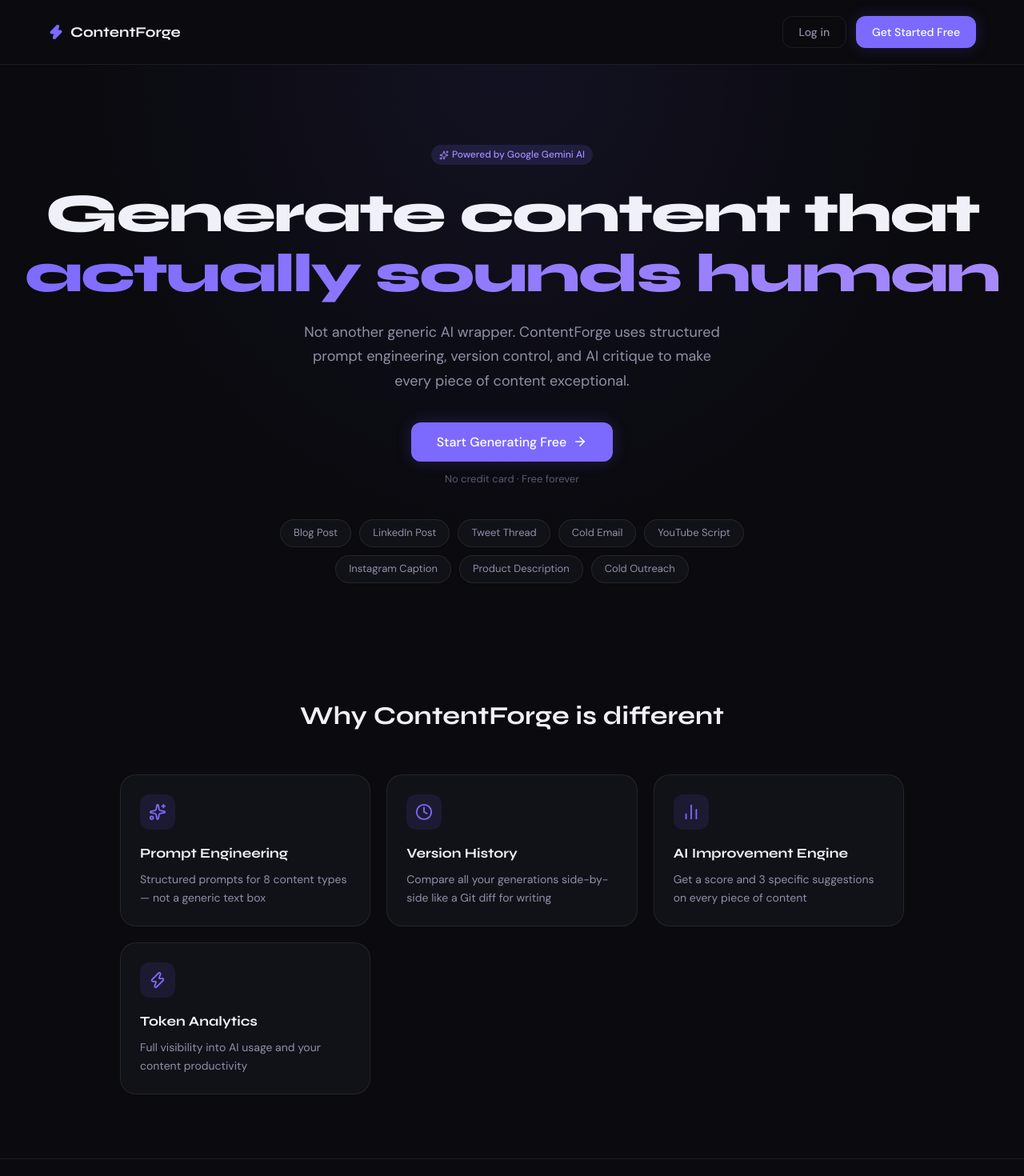
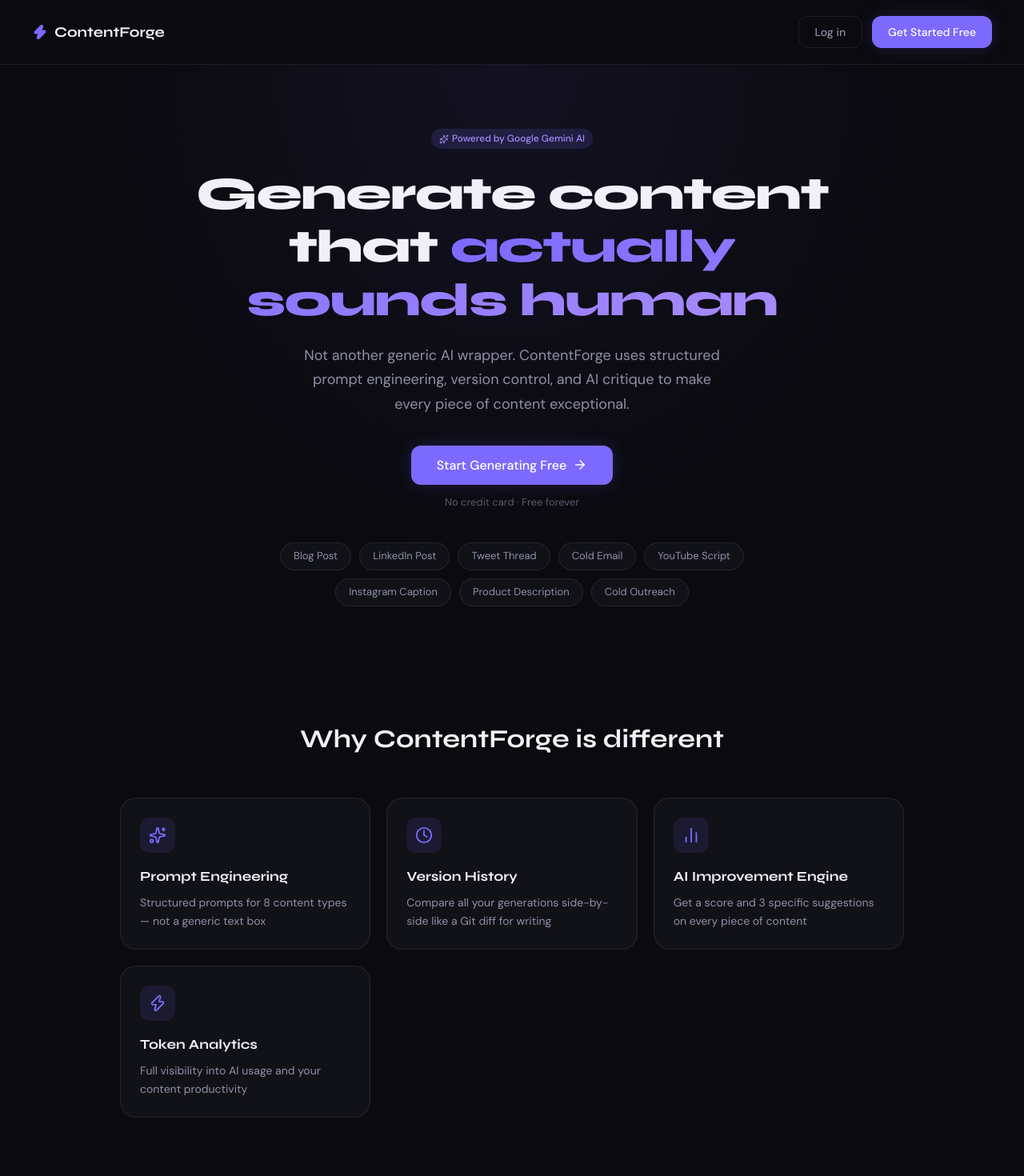
Before and after one commit to Rituchoudhary67/AI-Content-Generator-, a React (Vite) app in the folder frontend/: page / in a window 1280 px wide. Shown: the top 1470 px of the page at 80% size. Built offline with nearby package versions, Linux system fonts and the light colour scheme; no server answers.

Commit message:
hero section updated

```diff
--- a/frontend/src/pages/Landing.jsx
+++ b/frontend/src/pages/Landing.jsx
@@ -1,94 +1,253 @@
-import { useNavigate } from 'react-router-dom';
-import { Zap, Sparkles, Clock, BarChart2, ArrowRight } from 'lucide-react';
+import { useNavigate } from "react-router-dom";
+import { Zap, Sparkles, Clock, BarChart2, ArrowRight } from "lucide-react";
 
 const features = [
-  { icon: Sparkles, title: 'Prompt Engineering', desc: 'Structured prompts for 8 content types — not a generic text box' },
-  { icon: Clock, title: 'Version History', desc: 'Compare all your generations side-by-side like a Git diff for writing' },
-  { icon: BarChart2, title: 'AI Improvement Engine', desc: 'Get a score and 3 specific suggestions on every piece of content' },
-  { icon: Zap, title: 'Token Analytics', desc: 'Full visibility into AI usage and your content productivity' },
+  {
+    icon: Sparkles,
+    title: "Prompt Engineering",
+    desc: "Structured prompts for 8 content types — not a generic text box",
+  },
+  {
+    icon: Clock,
+    title: "Version History",
+    desc: "Compare all your generations side-by-side like a Git diff for writing",
+  },
+  {
+    icon: BarChart2,
+    title: "AI Improvement Engine",
+    desc: "Get a score and 3 specific suggestions on every piece of content",
+  },
+  {
+    icon: Zap,
+    title: "Token Analytics",
+    desc: "Full visibility into AI usage and your content productivity",
+  },
 ];
 
-const contentTypes = ['Blog Post', 'LinkedIn Post', 'Tweet Thread', 'Cold Email', 'YouTube Script', 'Instagram Caption', 'Product Description', 'Cold Outreach'];
+const contentTypes = [
+  "Blog Post",
+  "LinkedIn Post",
+  "Tweet Thread",
+  "Cold Email",
+  "YouTube Script",
+  "Instagram Caption",
+  "Product Description",
+  "Cold Outreach",
+];
 
 export default function Landing() {
   const navigate = useNavigate();
 
   return (
-    <div style={{ minHeight:'100vh', background:'var(--bg)' }}>
+    <div style={{ minHeight: "100vh", background: "var(--bg)" }}>
       {/* Header */}
-      <header style={{ display:'flex', alignItems:'center', justifyContent:'space-between',
-        padding:'20px 60px', borderBottom:'1px solid var(--border)' }}>
-        <div style={{ display:'flex', alignItems:'center', gap:8,
-          fontFamily:'var(--font-display)', fontWeight:700, fontSize:18 }}>
+      <header
+        style={{
+          display: "flex",
+          alignItems: "center",
+          justifyContent: "space-between",
+          padding: "20px 40px",
+          borderBottom: "1px solid var(--border)",
+          maxWidth: "100%",
+        }}
+      >
+        <div
+          style={{
+            display: "flex",
+            alignItems: "center",
+            gap: 8,
+            fontFamily: "var(--font-display)",
+            fontWeight: 700,
+            fontSize: 18,
+          }}
+        >
           <Zap size={20} color="#7c6aff" fill="#7c6aff" /> ContentForge
         </div>
-        <div style={{ display:'flex', gap:12 }}>
-          <button className="btn btn-ghost" onClick={() => navigate('/login')}>Log in</button>
-          <button className="btn btn-primary" onClick={() => navigate('/register')}>Get Started Free</button>
+        <div style={{ display: "flex", gap: 12 }}>
+          <button className="btn btn-ghost" onClick={() => navigate("/login")}>
+            Log in
+          </button>
+          <button
+            className="btn btn-primary"
+            onClick={() => navigate("/register")}
+          >
+            Get Started Free
+          </button>
         </div>
       </header>
 
       {/* Hero */}
-      <section style={{ textAlign:'center', padding:'100px 20px 60px',
-        background:'radial-gradient(ellipse at 50% 0%, rgba(124,106,255,0.08) 0%, transparent 60%)' }}>
-        <span className="badge badge-purple" style={{ marginBottom:24, display:'inline-flex' }}>
+      {/* Hero */}
+      <section
+        style={{
+          textAlign: "center",
+          padding: "80px 20px 60px",
+          background:
+            "radial-gradient(ellipse at 50% 0%, rgba(124,106,255,0.08) 0%, transparent 60%)",
+          maxWidth: "100%",
+          overflow: "hidden",
+        }}
+      >
+        <span
+          className="badge badge-purple"
+          style={{ marginBottom: 24, display: "inline-flex" }}
+        >
           <Sparkles size={12} /> Powered by Google Gemini AI
         </span>
-        <h1 style={{ fontFamily:'var(--font-display)', fontSize:'clamp(36px,6vw,68px)',
-          fontWeight:800, lineHeight:1.1, letterSpacing:'-2px', marginBottom:20 }}>
-          Generate content that<br />
-          <span style={{ background:'linear-gradient(135deg, #7c6aff, #a78bfa)',
-            WebkitBackgroundClip:'text', WebkitTextFillColor:'transparent' }}>
+        <h1
+          style={{
+            fontFamily: "var(--font-display)",
+            fontSize: "clamp(28px, 4.5vw, 58px)",
+            fontWeight: 800,
+            lineHeight: 1.15,
+            letterSpacing: "-1.5px",
+            marginBottom: 20,
+            maxWidth: 800,
+            margin: "0 auto 20px",
+          }}
+        >
+          Generate content that{" "}
+          <span
+            style={{
+              background: "linear-gradient(135deg, #7c6aff, #a78bfa)",
+              WebkitBackgroundClip: "text",
+              WebkitTextFillColor: "transparent",
+            }}
+          >
             actually sounds human
           </span>
         </h1>
-        <p style={{ fontSize:18, color:'var(--text2)', maxWidth:540,
-          margin:'0 auto 36px', lineHeight:1.7 }}>
-          Not another generic AI wrapper. ContentForge uses structured prompt engineering,
-          version control, and AI critique to make every piece of content exceptional.
+        <p
+          style={{
+            fontSize: "clamp(15px, 2vw, 18px)",
+            color: "var(--text2)",
+            maxWidth: 520,
+            margin: "0 auto 36px",
+            lineHeight: 1.7,
+          }}
+        >
+          Not another generic AI wrapper. ContentForge uses structured prompt
+          engineering, version control, and AI critique to make every piece of
+          content exceptional.
         </p>
-        <button className="btn btn-primary" onClick={() => navigate('/register')}
-          style={{ padding:'14px 32px', fontSize:16, marginBottom:12 }}>
+        <button
+          className="btn btn-primary"
+          onClick={() => navigate("/register")}
+          style={{ padding: "14px 32px", fontSize: 16, marginBottom: 12 }}
+        >
           Start Generating Free <ArrowRight size={18} />
         </button>
-        <p style={{ fontSize:13, color:'var(--text3)' }}>No credit card · Free forever</p>
+        <p style={{ fontSize: 13, color: "var(--text3)" }}>
+          No credit card · Free forever
+        </p>
 
         {/* Pills */}
-        <div style={{ display:'flex', flexWrap:'wrap', justifyContent:'center',
-          gap:10, maxWidth:600, margin:'40px auto 0' }}>
-          {contentTypes.map(t => (
-            <span key={t} style={{ padding:'6px 16px', borderRadius:100,
-              border:'1px solid var(--border)', fontSize:13,
-              color:'var(--text2)', background:'var(--bg2)' }}>{t}</span>
+        <div
+          style={{
+            display: "flex",
+            flexWrap: "wrap",
+            justifyContent: "center",
+            gap: 10,
+            maxWidth: 600,
+            margin: "40px auto 0",
+          }}
+        >
+          {contentTypes.map((t) => (
+            <span
+              key={t}
+              style={{
+                padding: "6px 16px",
+                borderRadius: 100,
+                border: "1px solid var(--border)",
+                fontSize: 13,
+                color: "var(--text2)",
+                background: "var(--bg2)",
+              }}
+            >
+              {t}
+            </span>
           ))}
         </div>
       </section>
 
       {/* Features */}
-      <section style={{ padding:'80px 60px', maxWidth:1100, margin:'0 auto' }}>
-        <h2 style={{ fontFamily:'var(--font-display)', fontSize:32, fontWeight:700,
-          textAlign:'center', marginBottom:48 }}>Why ContentForge is different</h2>
-        <div style={{ display:'grid', gridTemplateColumns:'repeat(auto-fit, minmax(240px,1fr))', gap:20 }}>
+      <section
+        style={{ padding: "80px 60px", maxWidth: 1100, margin: "0 auto" }}
+      >
+        <h2
+          style={{
+            fontFamily: "var(--font-display)",
+            fontSize: 32,
+            fontWeight: 700,
+            textAlign: "center",
+            marginBottom: 48,
+          }}
+        >
+          Why ContentForge is different
+        </h2>
+        <div
+          style={{
+            display: "grid",
+            gridTemplateColumns: "repeat(auto-fit, minmax(240px,1fr))",
+            gap: 20,
+          }}
+        >
           {features.map(({ icon: Icon, title, desc }) => (
-            <div key={title} className="card" style={{ transition:'all 0.2s' }}
-              onMouseEnter={e => e.currentTarget.style.borderColor='var(--border-hover)'}
-              onMouseLeave={e => e.currentTarget.style.borderColor='var(--border)'}>
-              <div style={{ width:44, height:44, background:'rgba(124,106,255,0.1)',
-                borderRadius:12, display:'flex', alignItems:'center',
-                justifyContent:'center', marginBottom:16 }}>
+            <div
+              key={title}
+              className="card"
+              style={{ transition: "all 0.2s" }}
+              onMouseEnter={(e) =>
+                (e.currentTarget.style.borderColor = "var(--border-hover)")
+              }
+              onMouseLeave={(e) =>
+                (e.currentTarget.style.borderColor = "var(--border)")
+              }
+            >
+              <div
+                style={{
+                  width: 44,
+                  height: 44,
+                  background: "rgba(124,106,255,0.1)",
+                  borderRadius: 12,
+                  display: "flex",
+                  alignItems: "center",
+                  justifyContent: "center",
+                  marginBottom: 16,
+                }}
+              >
                 <Icon size={22} color="#7c6aff" />
               </div>
-              <h3 style={{ fontFamily:'var(--font-display)', fontSize:17,
-                fontWeight:700, marginBottom:8 }}>{title}</h3>
-              <p style={{ color:'var(--text2)', fontSize:14, lineHeight:1.6 }}>{desc}</p>
+              <h3
+                style={{
+                  fontFamily: "var(--font-display)",
+                  fontSize: 17,
+                  fontWeight: 700,
+                  marginBottom: 8,
+                }}
+              >
+                {title}
+              </h3>
+              <p
+                style={{ color: "var(--text2)", fontSize: 14, lineHeight: 1.6 }}
+              >
+                {desc}
+              </p>
             </div>
           ))}
         </div>
       </section>
 
       {/* Footer */}
-      <footer style={{ textAlign:'center', padding:24, color:'var(--text3)',
-        fontSize:13, borderTop:'1px solid var(--border)' }}>
+      <footer
+        style={{
+          textAlign: "center",
+          padding: 24,
+          color: "var(--text3)",
+          fontSize: 13,
+          borderTop: "1px solid var(--border)",
+        }}
+      >
         Built with React + Node.js + Google Gemini AI
       </footer>
     </div>
```
